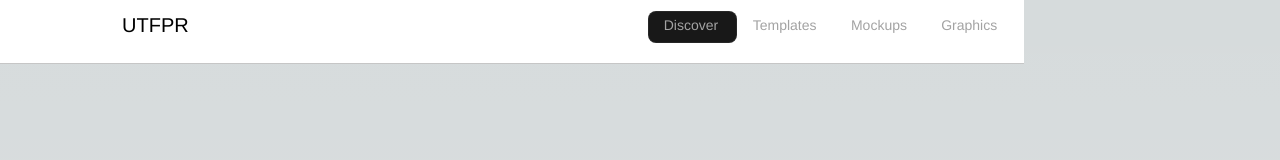
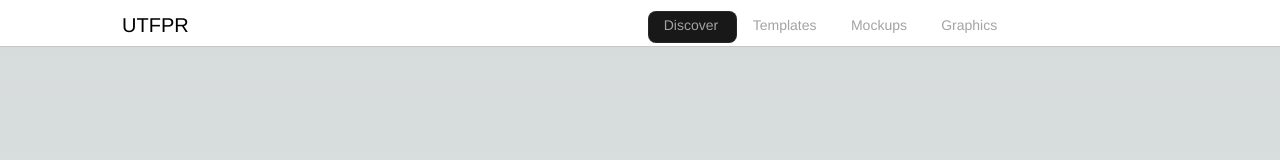
Before and after one commit to joaovansan/avaliacao1dsw, a Next.js app: page / in a window 1280 px wide. Shown: the top 160 px of the page. Built offline with nearby package versions, Linux system fonts and the light colour scheme.

Commit message:
Fix header pela 11 vez

```diff
--- a/app/components/Header.tsx
+++ b/app/components/Header.tsx
@@ -1,7 +1,7 @@
 export default function Header() {
     return (
 
-      <div className="flex flex-col w-[1024px] h-[64px] items-start pt-0 pb-[16px] px-[112px] relative bg-white border-b [border-bottom-style:solid] border-[#4040404c]">
+      <div className="flex items-start pt-0 pb-[16px] px-[112px] relative bg-white border-b [border-bottom-style:solid] border-[#4040404c]">
         <div className="flex w-[912px] h-[30px] items-center justify-between pl-[10px] pr-[12.02px] pt-[20px] pb-0 relative mr-[-112.00px]">
           <div className="inline-flex mt-[-9.00px] mb-[-9.00px] flex-col items-start relative flex-[0_0_auto]">
             <div className="flex flex-col items-start pl-0 pr-[2.23px] py-0 relative self-stretch w-full flex-[0_0_auto]">
```
